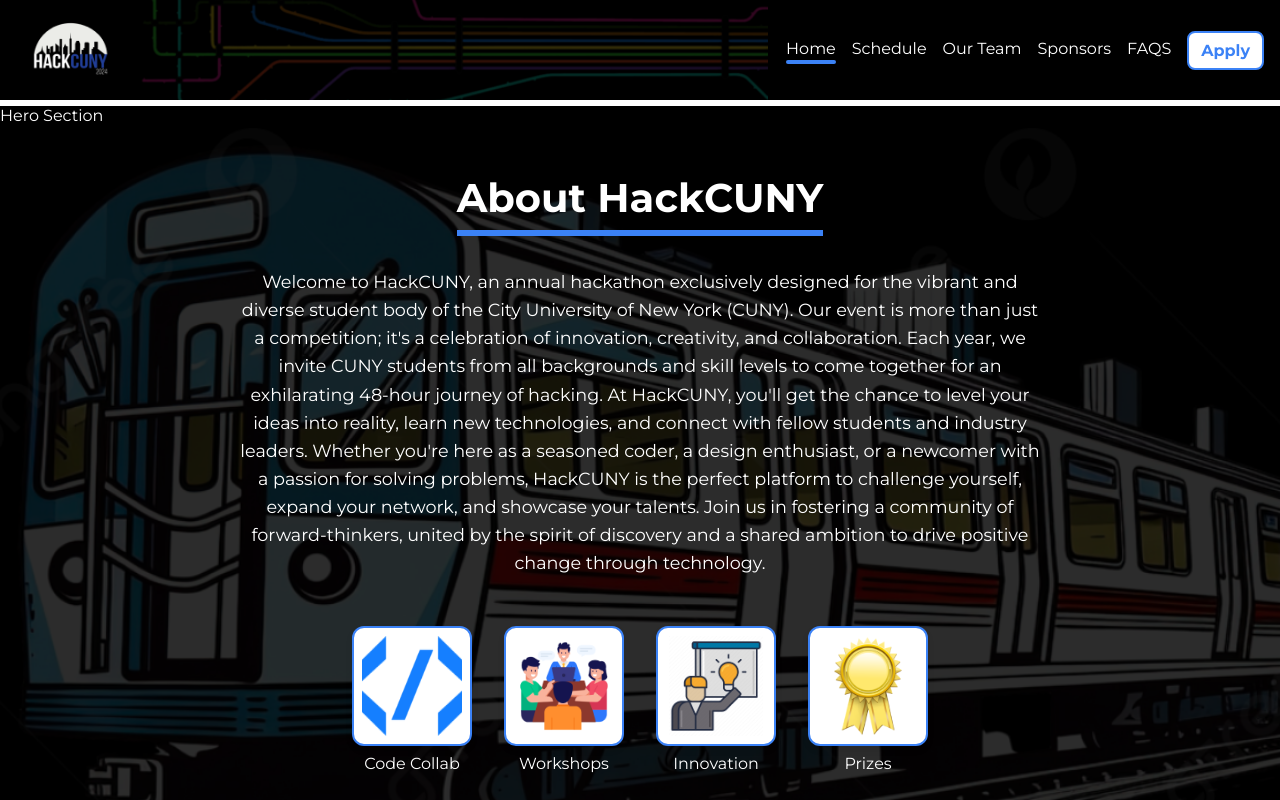
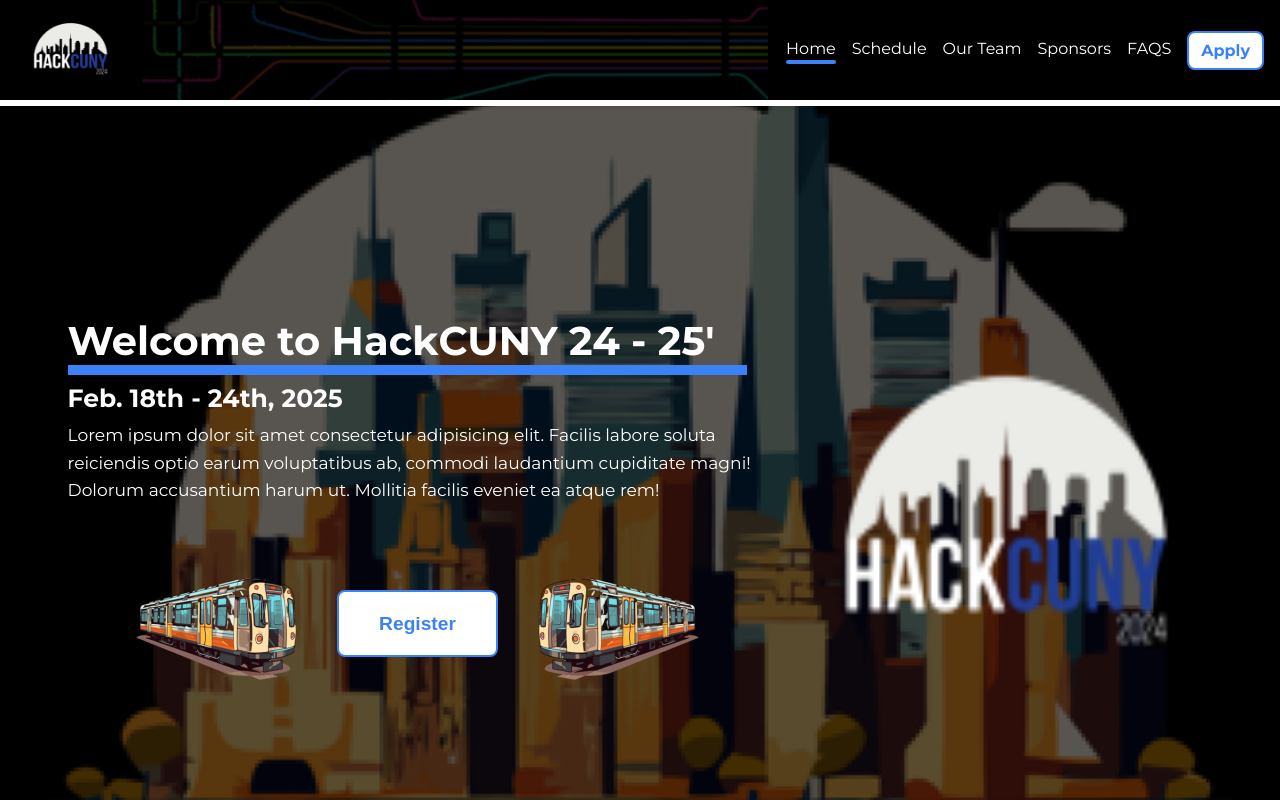
Before and after one commit to HackCUNY/Website_2024_2025, a React (Vite) app in the folder Client/: page / in a window 1280 px wide. Shown: the top 800 px of the page. Built offline with nearby package versions, Linux system fonts and the light colour scheme.

Commit message:
started hero section on home page

```diff
--- a/Client/src/Components/hero.jsx
+++ b/Client/src/Components/hero.jsx
@@ -1,17 +1,107 @@
-// import React from 'react'
-import styled from 'styled-components';
+import styled from "styled-components";
+import heroBackground from "../assets/hero_background.png";
+import heroTrainLeft from "../assets/hero_train_left.png";
+import heroTrainRight from "../assets/hero_train_right.png";
+import hackCUNYLogo from "../assets/hack_cuny_logo_1.png";
 
-// For CSS styling, follow format below to prevent mergin conflict.
-// Make sure you only code on your designated page. Don't Change any other file.*
-// delete below when done
-const Example_div = styled.div`
-  color: red;
-`
+const HeroContainer = styled.div`
+  background-image: url(${heroBackground});
+  background-size: w-1359px h-1058px;
+  background-position: center;
+  background-repeat: no-repeat;
+  display: flex;
+  flex-direction: row;
+  width: 100%;
+  height: 100vh;
+  justify-content: center;
+  align-items: center;
+`;
+
+const TextContainer = styled.div`
+  display: flex;
+  flex-direction: column;
+  height: fit-content;
+`;
+
+const Title = styled.h1`
+  font-size: 40px;
+  width: 679px;
+  height: 59px;
+  margin-bottom: 0.5rem;
+  border-bottom: 10px solid #3b82f6;
+  padding-bottom: 0.5rem;
+`;
+
+const Date = styled.h1`
+  font-size: 25px;
+  width: auto;
+  height: 59;
+  padding-bottom: 0.5rem;
+`;
+
+const Description = styled.p`
+  max-width: 700px;
+  line-height: 1.6;
+  margin-bottom: 3rem;
+  font-size: 17.13px;
+`;
+
+const RegisterContainer = styled.div`
+  display: flex;
+  justify-content: center;
+  align-items: center;
+  gap: 2rem;
+  max-width: 1200px;
+`;
+
+const RegisterButton = styled.button`
+  background-color: #fff;
+  color: #3b82f6;
+  padding: 1.3rem 2.5rem;
+  border: 2px solid #3b82f6;
+  border-radius: 8px;
+  font-size: 1.2rem;
+  font-weight: bold;
+  cursor: pointer;
+  transition: background-color 0.3s ease;
+
+  &:hover {
+    background-color: #3b82f6;
+    color: white;
+  }
+
+  @media (max-width: 768px) {
+    padding: 0.6rem 1.5rem;
+    font-size: 1rem;
+  }
+`;
 
 export default function Hero() {
   return (
-    <div>
-      Hero Section
-    </div>
-  )
+    <HeroContainer>
+      <TextContainer>
+        <Title>Welcome to HackCUNY 24 - 25'</Title>
+        <Date>Feb. 18th - 24th, 2025</Date>
+        <Description>
+          Lorem ipsum dolor sit amet consectetur adipisicing elit. Facilis
+          labore soluta reiciendis optio earum voluptatibus ab, commodi
+          laudantium cupiditate magni! Dolorum accusantium harum ut. Mollitia
+          facilis eveniet ea atque rem!
+        </Description>
+        <RegisterContainer>
+          <img src={heroTrainLeft} alt="train left" />
+          <RegisterButton>Register</RegisterButton>
+          <img src={heroTrainRight} alt="train right" />
+        </RegisterContainer>
+      </TextContainer>
+      <img
+        src={hackCUNYLogo}
+        alt="hack cuny logo"
+        style={{
+          width: "445px",
+          height: "334px",
+        }}
+      />
+    </HeroContainer>
+  );
 }
```
